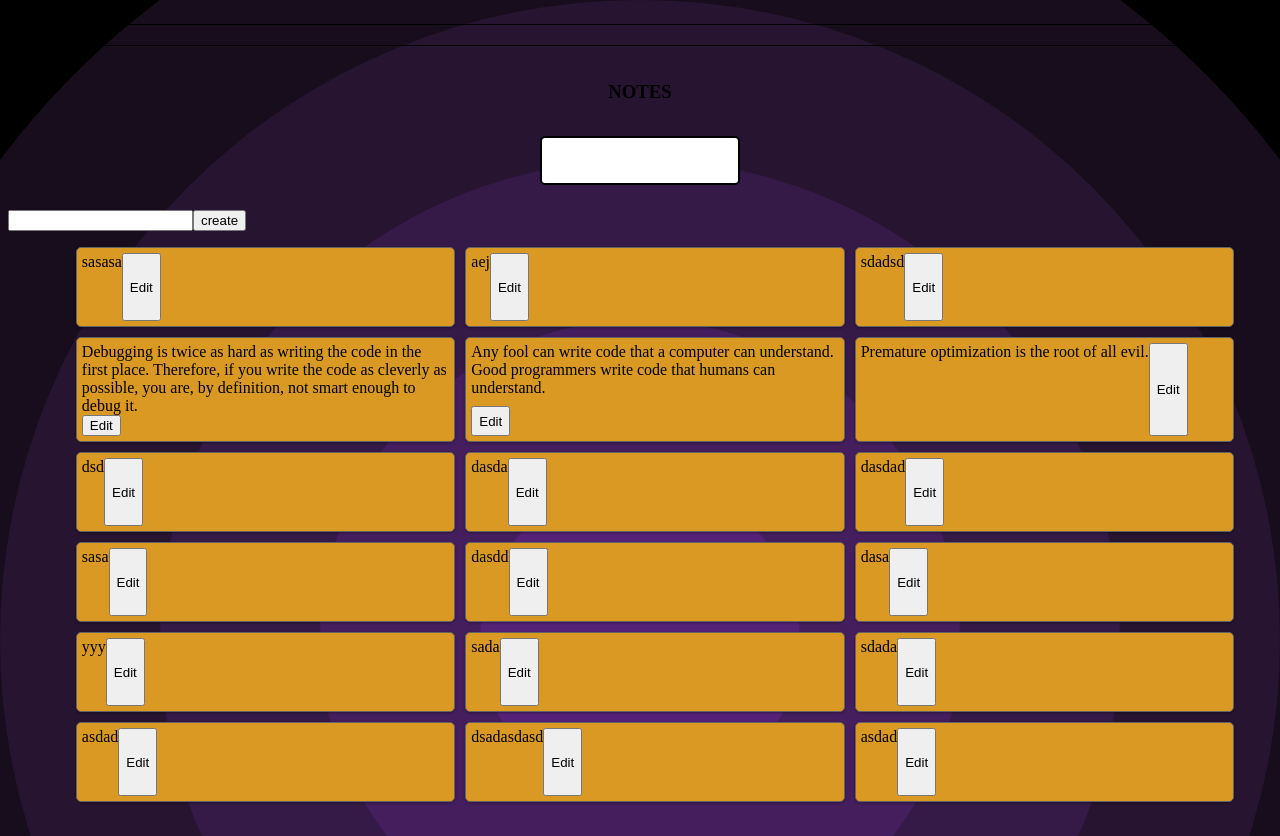
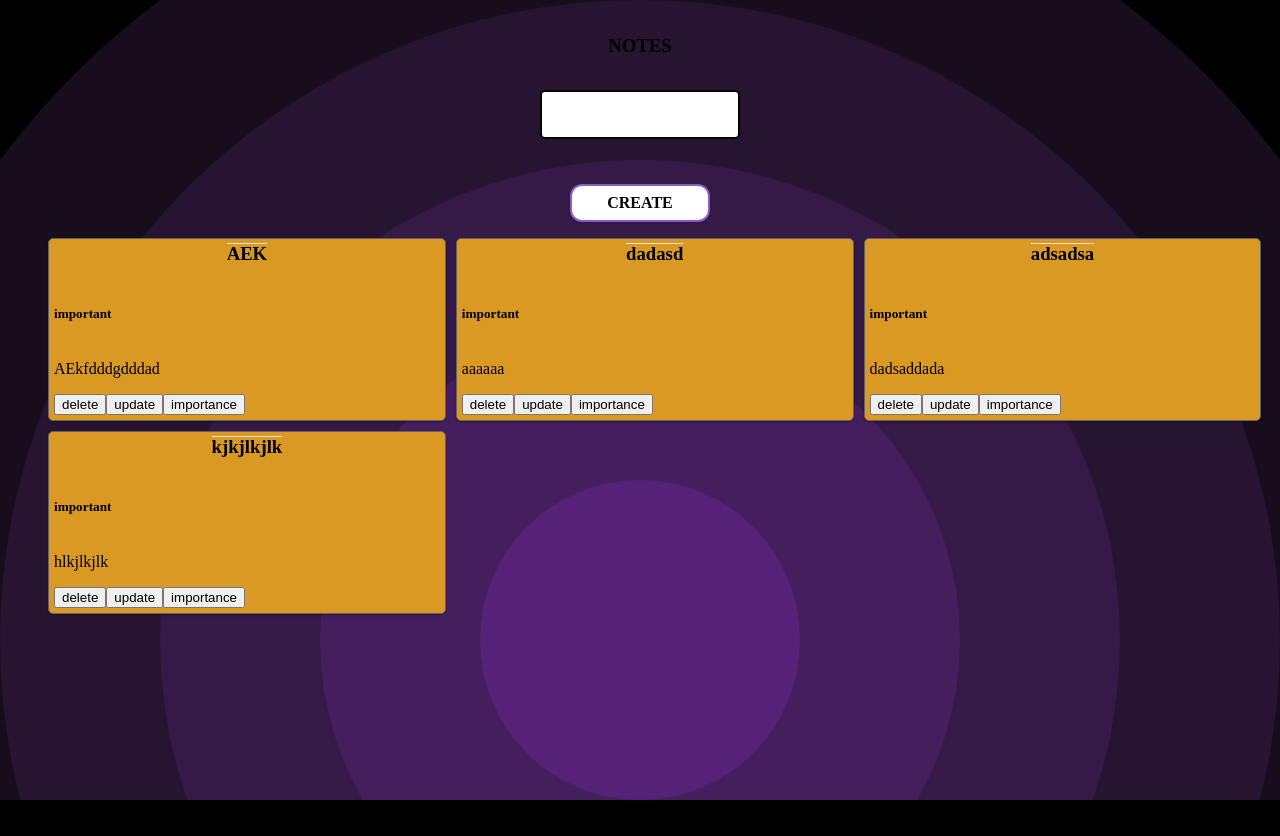
Before and after one commit to KostasFeg/notes, a React (Create React App) app: page / in a window 1280 px wide. After the commit the page ends 800 px from the top, so only its background shows below. Built offline with nearby package versions, Linux system fonts and the light colour scheme; data requests are answered from the project's data file.

Commit message:
added modal and markdown

```diff
--- a/db.json
+++ b/db.json
@@ -1,94 +1,28 @@
 {
   "notes": [
     {
-      "content": "sasasa",
-      "id": "47145",
-      "votes": 17
+      "content": "AEkfdddgdddad",
+      "title": "AEK",
+      "important": true,
+      "id": "SEwlWLM"
     },
     {
-      "content": "aej",
-      "id": "21149",
-      "votes": 13
+      "content": "aaaaaa",
+      "title": "dadasd",
+      "important": true,
+      "id": "ADkJacn"
     },
     {
-      "content": "sdadsd",
-      "id": "69581",
-      "votes": 10
+      "content": "dadsaddada",
+      "title": "adsadsa",
+      "important": true,
+      "id": "1vBl0Qx"
     },
     {
-      "content": "Any fool can write code that a computer can understand. Good programmers write code that humans can understand.",
-      "id": "36975",
-      "votes": 2
-    },
-    {
-      "content": "Premature optimization is the root of all evil.",
-      "id": "25170",
-      "votes": 1
-    },
-    {
-      "content": "Debugging is twice as hard as writing the code in the first place. Therefore, if you write the code as cleverly as possible, you are, by definition, not smart enough to debug it.",
-      "id": "98312",
-      "votes": 10
-    },
-    {
-      "content": "dsd",
-      "important": false,
-      "id": "pXcOiEw"
-    },
-    {
-      "content": "dasda",
-      "important": false,
-      "id": "Jg19ool"
-    },
-    {
-      "content": "dasdad",
-      "important": false,
-      "id": "up9uxwe"
-    },
-    {
-      "content": "sasa",
-      "important": false,
-      "id": "pCXZVsQ"
-    },
-    {
-      "content": "dasdd",
-      "important": false,
-      "id": "xxwKDd-"
-    },
-    {
-      "content": "dasa",
-      "important": false,
-      "id": "LYuU3ti"
-    },
-    {
-      "content": "yyy",
-      "important": false,
-      "id": "Hf0G35P"
-    },
-    {
-      "content": "sada",
-      "important": false,
-      "id": "WivYZf_"
-    },
-    {
-      "content": "sdada",
-      "important": false,
-      "id": "PY93bxp"
-    },
-    {
-      "content": "asdad",
-      "important": false,
-      "id": "r3pk-D3"
-    },
-    {
-      "content": "dsadasdasd",
-      "important": false,
-      "id": "JFZZik9"
-    },
-    {
-      "content": "asdad",
-      "important": false,
-      "id": "CJ8LaUy"
+      "content": "hlkjlkjlk",
+      "title": "kjkjlkjlk",
+      "important": true,
+      "id": "ACja5kQ"
     }
   ]
 }
--- a/package.json
+++ b/package.json
@@ -10,6 +10,8 @@
     "json-server": "^0.16.3",
     "react": "^17.0.1",
     "react-dom": "^17.0.1",
+    "react-markdown": "^5.0.3",
+    "react-modal": "^3.12.1",
     "react-redux": "^7.2.2",
     "react-scripts": "4.0.1",
     "redux": "^4.0.5",
--- a/src/components/Filter.js
+++ b/src/components/Filter.js
@@ -9,12 +9,9 @@ const Filter = () => {
     // input-field value is in variable event.target.value
     dispatch(filterChange(event.target.value));
   };
-  const style = {
-    marginBottom: 10,
-  };
 
   return (
-    <div style={style}>
+    <div className="headerAndSearch">
       <h3 className="header">NOTES</h3>
       <input className="searchField" onChange={handleChange} />
     </div>
--- a/src/components/NoteCreate.js
+++ b/src/components/NoteCreate.js
@@ -1,22 +1,47 @@
-import React from 'react';
+import React, { useState } from 'react';
+import '../styles/NoteCreate.css';
 import { useDispatch } from 'react-redux';
 import { createNote } from '../reducers/noteReducer';
 import { createNotification } from '../reducers/notificationReducer';
+import Modal from 'react-modal';
 
 const NoteCreate = () => {
+  const [isOpen, setIsOpen] = useState(false);
   const dispatch = useDispatch();
   const addNote = async (event) => {
     event.preventDefault();
     const content = event.target.note.value;
     event.target.note.value = '';
-    dispatch(createNote(content));
+    const title = event.target.title.value;
+    event.target.title.value = '';
+    dispatch(createNote(content, title));
     dispatch(createNotification(content, 10000));
   };
   return (
-    <form onSubmit={addNote}>
-      <input name="note" />
-      <button type="submit">create</button>
-    </form>
+    <div className="createButtonDiv">
+      <button className="createButton" onClick={() => setIsOpen(true)}>
+        Create
+      </button>
+      <Modal isOpen={isOpen} onRequestClose={() => setIsOpen(false)}>
+        <form onSubmit={addNote}>
+          <input
+            className="createInput"
+            name="title"
+            placeholder="Title"
+            required="true"
+          />
+          <input
+            className="createInput"
+            name="note"
+            placeholder="Content"
+            required="true"
+          />
+          <button className="createSubmitBtn" type="submit">
+            create
+          </button>
+        </form>
+      </Modal>
+    </div>
   );
 };
 
--- a/src/components/Notes.js
+++ b/src/components/Notes.js
@@ -1,9 +1,15 @@
 import React from 'react';
 import { useDispatch, useSelector } from 'react-redux';
-import { updateNote } from '../reducers/noteReducer';
+import {
+  updateNote,
+  delNote,
+  toggleImportanceOf,
+} from '../reducers/noteReducer';
+import { createNotification } from '../reducers/notificationReducer';
 import '../styles/Notes.css';
 import { useState } from 'react';
-import Modal from './Modal.js';
+import Modal from 'react-modal';
+import ReactMarkdown from 'react-markdown';
 
 const Notes = () => {
   const [isOpen, setIsOpen] = useState(false);
@@ -28,18 +34,32 @@ const Notes = () => {
     const newContent = event.target.note.value;
     event.target.note.value = '';
     dispatch(updateNote(note, newContent));
+    dispatch(createNotification(`${note.title} was updated`, 10000));
   };
 
   console.log(notes);
 
   const toBeUpdated = () => (
+    <Modal isOpen={isOpen} onRequestClose={() => setIsOpen(false)}>
       <form onSubmit={updateNoted}>
         <div>
-        <input name="note" />
+          <h4>{note.title}</h4>
+          <textarea name="note" defaultValue={note.content} />
         </div>
-      <button type="submit">create</button>
+        <button type="submit">update</button>
       </form>
+    </Modal>
   );
+
+  const toBeDeleted = (note) => {
+    dispatch(delNote(note));
+    console.log(note.id);
+  };
+
+  const changeImportance = (note) => {
+    dispatch(toggleImportanceOf(note));
+    console.log(note);
+  };
 
   return (
     <div>
@@ -47,10 +67,20 @@ const Notes = () => {
       <ul>
         {notes.map((note) => (
           <li className="note" key={note.id}>
-            {note.content}
+            <div className="content">
+              <h3>{note.title}</h3>
+              <h5>{note.important ? 'important' : 'not important'}</h5>
+              <ReactMarkdown>{note.content}</ReactMarkdown>
+              <div>
+                <button onClick={() => toBeDeleted(note)}>delete</button>
                 <button onClick={() => [setIsOpen(!isOpen), setNote(note)]}>
-              Edit
+                  update
                 </button>
+                <button onClick={() => changeImportance(note)}>
+                  importance
+                </button>
+              </div>
+            </div>
           </li>
         ))}
       </ul>
--- a/src/components/Notifications.js
+++ b/src/components/Notifications.js
@@ -4,16 +4,12 @@ import { useSelector } from 'react-redux';
 const Notifications = () => {
   const notification = useSelector((state) => state.notification);
   console.log(notification);
-  const style = {
-    border: 'solid',
-    padding: 10,
-    borderWidth: 1,
-  };
-  return (
-    <div>
-      {notification !== null ? <p style={style}>{notification}</p> : ''}
-    </div>
-  );
+  //const style = {
+  //  border: 'solid',
+  //  padding: 10,
+  //  borderWidth: 1,
+  //};
+  return <div>{notification !== null ? <p>{notification}</p> : ''}</div>;
 };
 
 export default Notifications;
--- a/src/reducers/noteReducer.js
+++ b/src/reducers/noteReducer.js
@@ -13,14 +13,28 @@ const noteReducer = (state = initialState, action) => {
 
       const updatedNote = { ...noteVoted, content: action.data.content };
       return state.map((a) => (a.id === id ? updatedNote : a));
+    case 'DELETE':
+      return state.filter((note) => note.id !== action.data);
+    case 'TOGGLE_IMPORTANCE':
+      const idImportance = action.data;
+      console.log(idImportance);
+      const noteToChange = state.find((n) => n.id === idImportance);
+      const changedNote = {
+        ...noteToChange,
+        important: !noteToChange.important,
+      };
+      return state.map((note) =>
+        note.id !== idImportance ? note : changedNote
+      );
+
     default:
       return state;
   }
 };
 
-export const createNote = (note) => {
+export const createNote = (note, title) => {
   return async (dispatch) => {
-    const newNote = await noteService.create(note);
+    const newNote = await noteService.create(note, title);
     dispatch({
       type: 'CREATE',
       data: newNote,
@@ -51,4 +65,22 @@ export const updateNote = (note, newContent) => {
   };
 };
 
+export const delNote = (note) => {
+  return async (dispatch) => {
+    const noteToBeDeleted = await noteService.deletion(note);
+    dispatch({
+      type: 'DELETE',
+      data: note.id,
+    });
+  };
+};
+
+export const toggleImportanceOf = (note) => {
+  return async (dispatch) => {
+    const notToChangeImportance = await noteService.changeImportance(note);
+
+    dispatch({ type: 'TOGGLE_IMPORTANCE', data: note.id });
+  };
+};
+
 export default noteReducer;
--- a/src/services/notes.js
+++ b/src/services/notes.js
@@ -7,8 +7,8 @@ const getAll = async () => {
   return response.data;
 };
 
-const create = async (content) => {
-  const noteToCreate = { content, important: false };
+const create = async (content, title) => {
+  const noteToCreate = { content, title, important: false };
   const response = await axios.post(baseUrl, noteToCreate);
   return response.data;
 };
@@ -18,4 +18,16 @@ const update = async (note) => {
   return response.data;
 };
 
-export default { getAll, update, create };
+const deletion = async (note) => {
+  const response = await axios.delete(`${baseUrl}/${note.id}`);
+  return response.data;
+};
+
+const changeImportance = async (note) => {
+  const response = await axios.put(`${baseUrl}/${note.id}`, {
+    ...note,
+    important: !note.important,
+  });
+};
+
+export default { getAll, update, create, deletion, changeImportance };
--- a/src/styles/Filter.css
+++ b/src/styles/Filter.css
@@ -1,9 +1,16 @@
+.headerAndSearch {
+  display: flex;
+  flex-direction: column;
+  align-items: center;
+  justify-content: center;
+}
+
 .header {
-  align-self: center;
+  justify-self: center;
 }
 
 .searchField {
-  align-self: center;
+  justify-self: center;
   margin: 15px 0;
   padding: 15px 10px;
   width: 200px;
@@ -19,9 +26,5 @@
   -ms-transition: 0.2s ease all;
   -o-transition: 0.2s ease all;
   transition: 0.2s ease all;
+  margin-bottom: 30px;
 }
-
-div {
-  display: flex;
-  flex-direction: column;
-}
--- /dev/null
+++ b/src/styles/NoteCreate.css
@@ -0,0 +1,76 @@
+.createButtonDiv {
+  display: flex;
+  justify-content: center;
+}
+
+form {
+  display: flex;
+  align-items: center;
+  justify-content: center;
+  flex-direction: column;
+}
+
+.createButton {
+  width: 140px;
+  margin-top: 15px;
+  display: inline-block;
+  cursor: pointer;
+  outline: none;
+  border: 0;
+  vertical-align: middle;
+  text-decoration: none;
+  font-size: inherit;
+  font-family: inherit;
+  font-weight: 600;
+  text-transform: uppercase;
+  padding: 0.5em 2em;
+  background: #ffffff;
+  border: 2px solid #865ecc;
+  border-radius: 0.75em;
+  transform-style: preserve-3d;
+  transition: transform 150ms cubic-bezier(0, 0, 0.58, 1),
+    background 150ms cubic-bezier(0, 0, 0.58, 1);
+}
+
+.createInput {
+  margin: 15px 0;
+  padding: 15px 10px;
+  width: 30%;
+  outline: none;
+  border: 2px solid rgb(0, 0, 0);
+  border-radius: 5px;
+  display: inline-block;
+  -webkit-box-sizing: border-box;
+  -moz-box-sizing: border-box;
+  box-sizing: border-box;
+  -webkit-transition: 0.2s ease all;
+  -moz-transition: 0.2s ease all;
+  -ms-transition: 0.2s ease all;
+  -o-transition: 0.2s ease all;
+  transition: 0.2s ease all;
+}
+
+.createSubmitBtn {
+  margin-top: 15px;
+  display: inline-block;
+  cursor: pointer;
+  outline: none;
+  border: 0;
+  vertical-align: middle;
+  text-decoration: none;
+  font-size: inherit;
+  font-family: inherit;
+  font-weight: 600;
+  text-transform: uppercase;
+  padding: 0.5em 2em;
+  background: #ffffff;
+  border: 2px solid #865ecc;
+  border-radius: 0.75em;
+  transform-style: preserve-3d;
+  transition: transform 150ms cubic-bezier(0, 0, 0.58, 1),
+    background 150ms cubic-bezier(0, 0, 0.58, 1);
+}
+
+.createSubmitBtn:hover {
+  background-color: orange;
+}
--- a/src/styles/Notes.css
+++ b/src/styles/Notes.css
@@ -5,10 +5,11 @@
 ul {
   display: flex;
   flex-wrap: wrap;
-  justify-content: center;
 }
 
 li {
+  display: flex;
+  flex-direction: column;
   list-style: none;
   border: 1px solid rgb(99, 99, 99);
   box-shadow: 0 1px 3px rgba(0, 0, 0, 0.12), 0 1px 2px rgba(0, 0, 0, 0.24);
@@ -16,8 +17,6 @@ li {
   border-radius: 5px;
   margin-bottom: 10px;
   margin-right: 10px;
-  display: flex;
-  flex-wrap: wrap;
   min-height: 80px;
   padding: 5px;
   background-color: rgb(218, 153, 35);
@@ -27,28 +26,37 @@ li:hover {
   box-shadow: 0 14px 28px rgba(0, 0, 0, 0.25), 0 10px 10px rgba(0, 0, 0, 0.22);
 }
 
-.note {
-  display: flex;
-}
-
-@media screen and (min-width: 56rem) {
+@media screen and (min-width: 10rem) {
   .note {
-    width: 50%;
+    width: 100%;
   }
 }
 
-@media screen and (min-width: 40rem) {
+@media screen and (min-width: 60rem) {
   .note {
-    width: 31%;
+    width: 100%;
   }
 }
 
-.modal {
-  position: absolute;
-  top: 45%;
-  left: 50%;
-  height: 400px;
-  transform: translate(-50%, -50%);
-  border: 1px solid black;
-  background-color: blueviolet;
+@media screen and (min-width: 70rem) {
+  .note {
+    width: 49%;
+  }
 }
+
+@media screen and (min-width: 80rem) {
+  .note {
+    width: 32.5%;
+  }
+}
+
+.content {
+  display: flex;
+  flex-direction: column;
+  margin-top: -20px;
+}
+
+li h3 {
+  align-self: center;
+  box-shadow: inset 0 1px 0 0 #e5e5e5;
+}
```
Also changed, not shown: 2 other files (tests, documents, lock files or other folders). Lines whose indentation alone changed are shown as unchanged.
